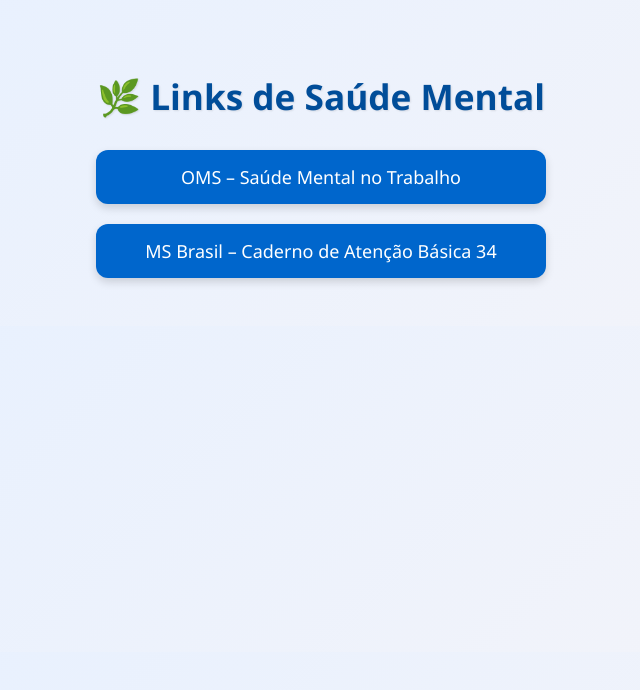
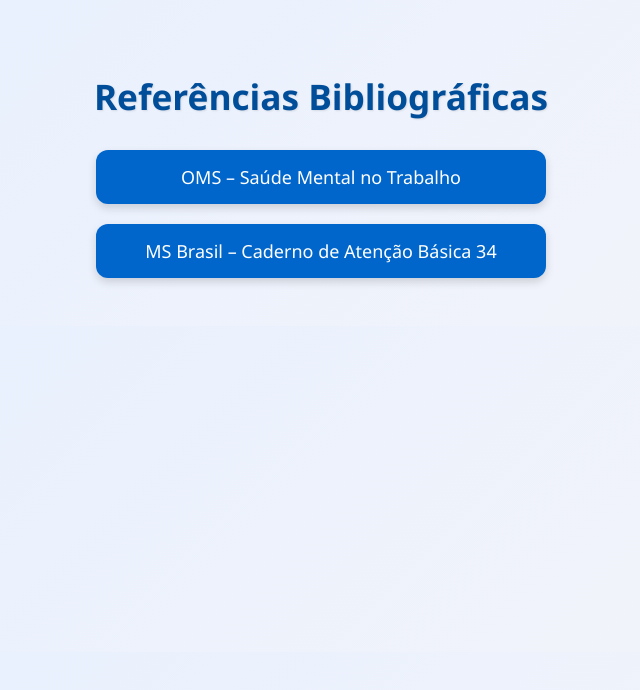
Before and after one commit to Diretoria-Executiva/site, a plain HTML site: page index.html in a window 1280 px wide. Shown: the whole page, without its empty margins (319-959 px from the left). Drawn offline with Linux system fonts and the light colour scheme.

Commit message:
Update index.html

```diff
--- a/index.html
+++ b/index.html
@@ -50,7 +50,7 @@
   </style>
 </head>
 <body>
-  <h1>🌿 Links de Saúde Mental</h1>
+  <h1>Referências Bibliográficas</h1>
   <div class="link-container">
     <a href="https://www.who.int/news-room/fact-sheets/detail/mental-health-at-work" target="_blank">
       OMS – Saúde Mental no Trabalho
```
